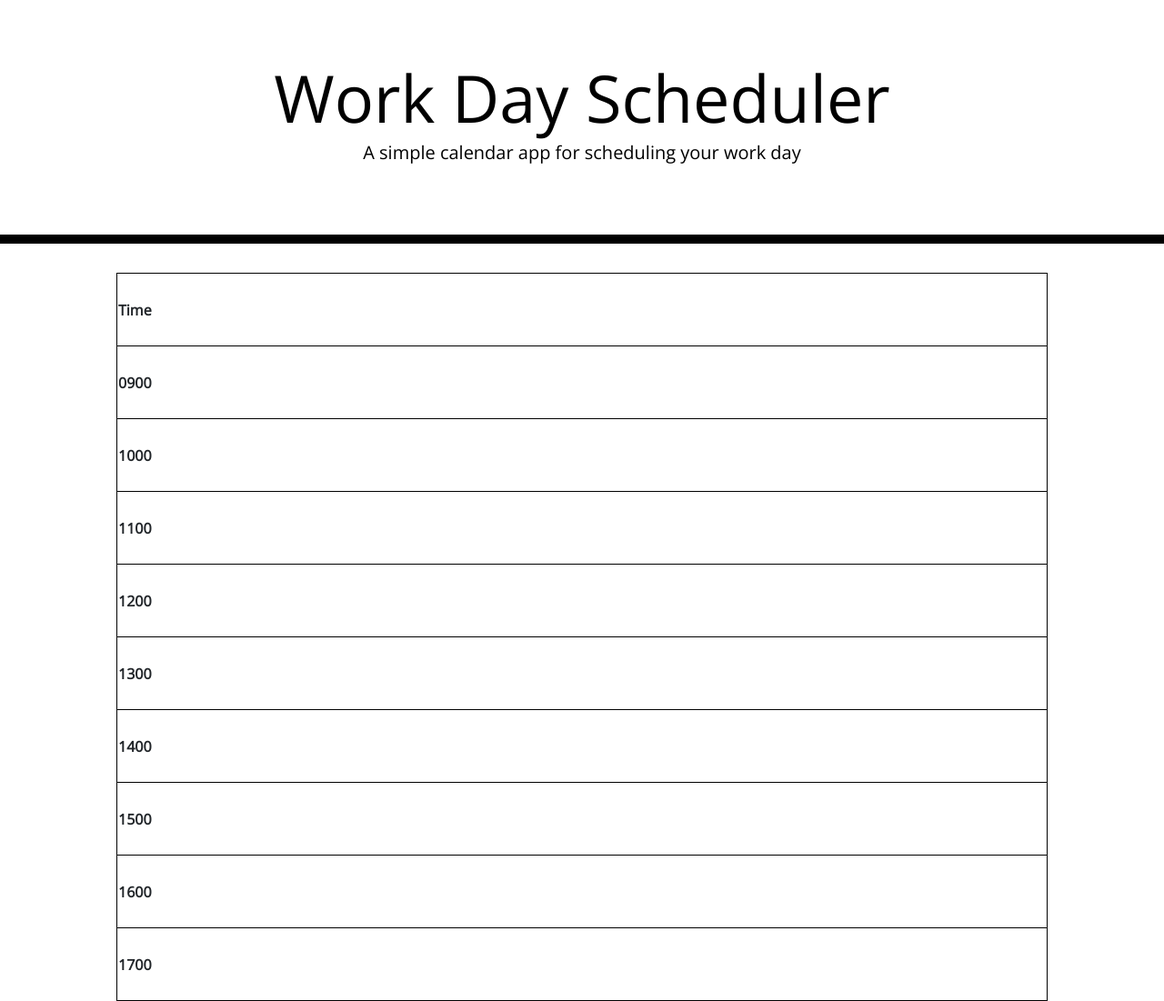
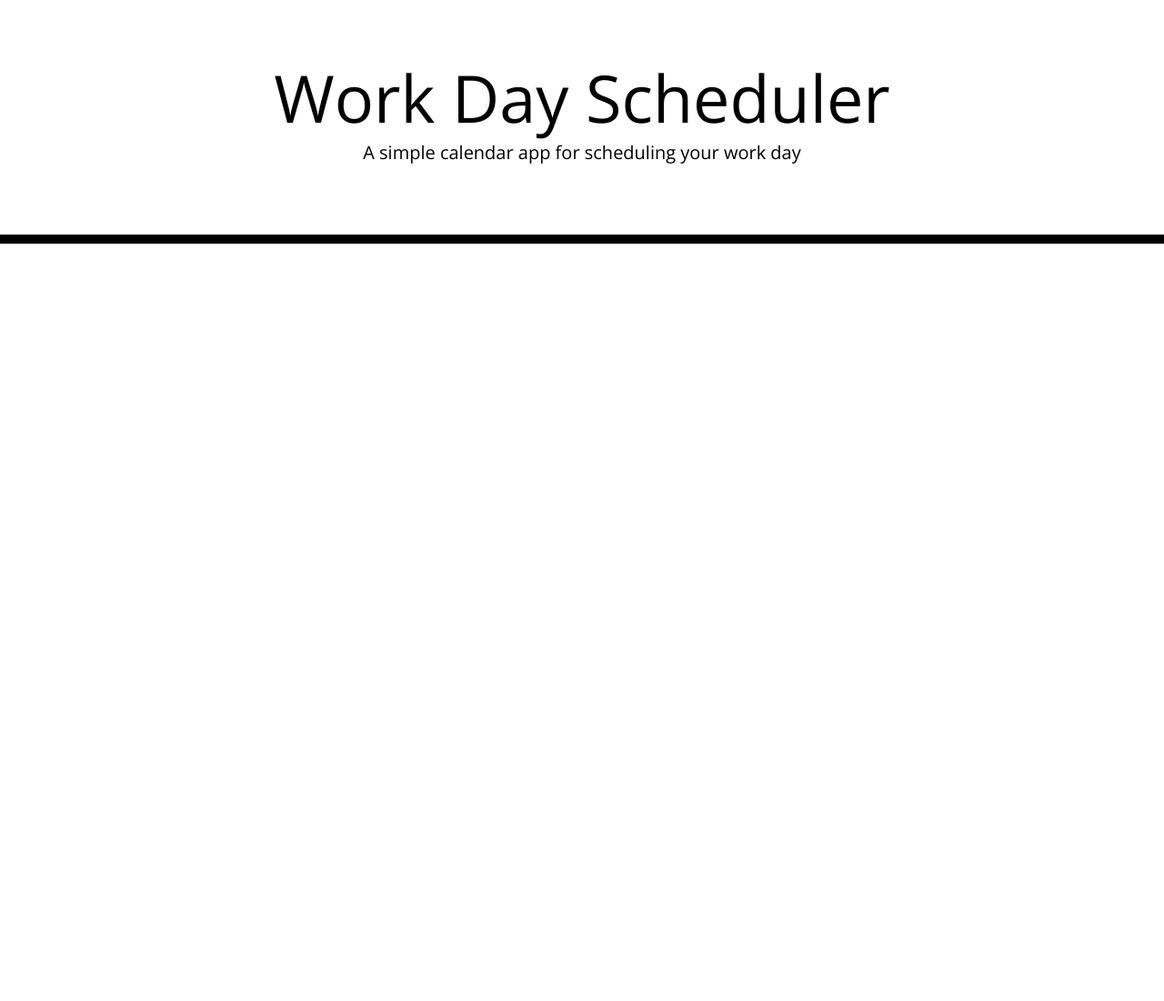
Before and after one commit to James-Lisenby/calendar, a plain HTML site: page index.html in a window 1280 px wide. Shown: the whole page at 91% size. After the commit the page ends 800 px from the top, so only its background shows below. Drawn offline with nearby package versions, Linux system fonts and the light colour scheme.

Commit message:
restarted

```diff
--- a/index.html
+++ b/index.html
@@ -23,57 +23,14 @@
   </head>
 
   <body>
-
     <header class="jumbotron">
       <h1 class="display-3">Work Day Scheduler</h1>
       <p class="lead">A simple calendar app for scheduling your work day</p>
       <p id="currentDay" class="lead"></p>
     </header>
-
-
-    <table id="timeTable">
-      <tr>
-        <th>Time</th>
-      </tr>
-      <tr>
-        <th>0900</th>
-      </tr>
-      <tr>
-        <th>1000</th>
-      </tr>
-      <tr>
-        <th>1100</th>
-      </tr>
-      <tr>
-        <th>1200</th>
-      </tr>
-      <tr>
-        <th>1300</th>
-      </tr>
-      <tr>
-        <th>1400</th>
-      </tr>
-      <tr>
-        <th>1500</th>
-      </tr>
-      <tr>
-        <th>1600</th>
-      </tr>
-      <tr>
-        <th>1700</th>
-      </tr>
-
-    </table>
-
-
-
-
-
-
-
-
-
-
+    <div class="container">
+      <!-- Timeblocks go here -->
+    </div>
 
     <script src="https://cdnjs.cloudflare.com/ajax/libs/jquery/3.2.1/jquery.min.js"></script>
     <script src="https://cdnjs.cloudflare.com/ajax/libs/moment.js/2.24.0/moment.min.js"></script>
--- a/style.css
+++ b/style.css
@@ -25,19 +25,15 @@ textarea {
   white-space: pre-wrap;
 }
 
-#timeTable {
-  margin-left: auto;
-  margin-right: auto;
-}
-
-
-
-
-
-
 .time-block {
   text-align: center;
   border-radius: 15px;
+}
+
+.row {
+  white-space: pre-wrap;
+  height: 80px;
+  border-top: 1px solid white;
 }
 
 .hour {
@@ -61,7 +57,7 @@ textarea {
   color: white;
 }
 
-#saveBtn {
+.saveBtn {
   border-left: 1px solid black;
   border-top-right-radius: 15px;
   border-bottom-right-radius: 15px;
@@ -73,9 +69,3 @@ textarea {
   font-size: 20px;
   transition: all 0.3s ease-in-out;
 }
-
-table, th, td {
-  border:1px solid black;
-  width: 80%;
-  height: 80px;
-}
```
Also changed, not shown: Project5.js (deleted, +0 -60 lines), js.js (added), 1 other file.
